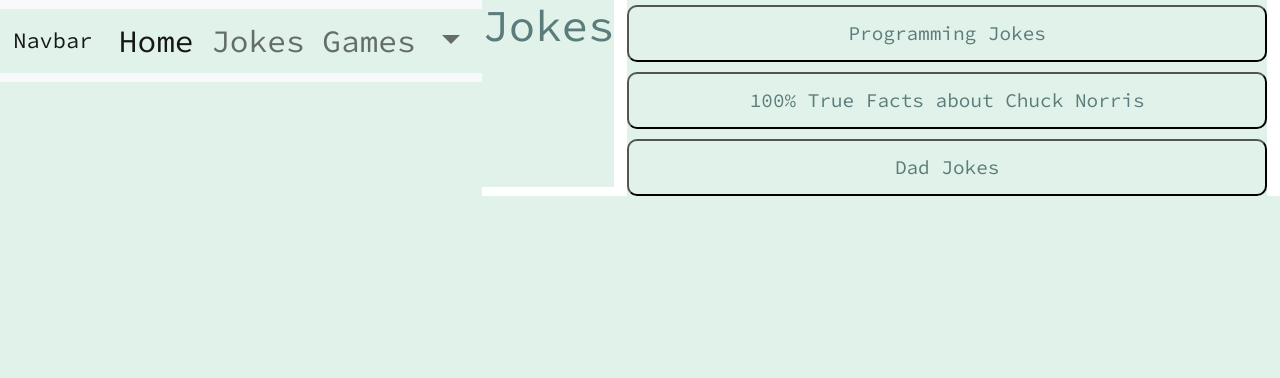
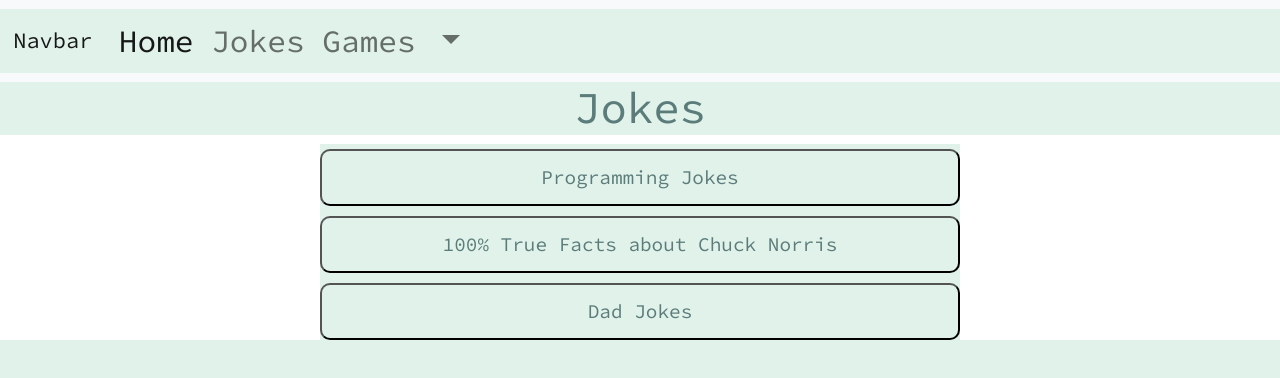
Before and after one commit to hunterstorm/frontEndGroupProject, a plain HTML site: page jokespage.html in a window 1280 px wide. Drawn offline with nearby package versions, Linux system fonts and the light colour scheme.

Commit message:
deleted bootstrap and body flex issue on jokes

```diff
--- a/jokespage.css
+++ b/jokespage.css
@@ -7,11 +7,7 @@
           background-color:#e0f2e9;
           color: #5b7c7a;
       }
-      body{
-        display:flex;
-        flex-direction: row;
 
-      }
       .parentDiv {
           display:flex;
           flex-direction:column;
```
Also changed, not shown: homepage.html (+1 -1 lines).
